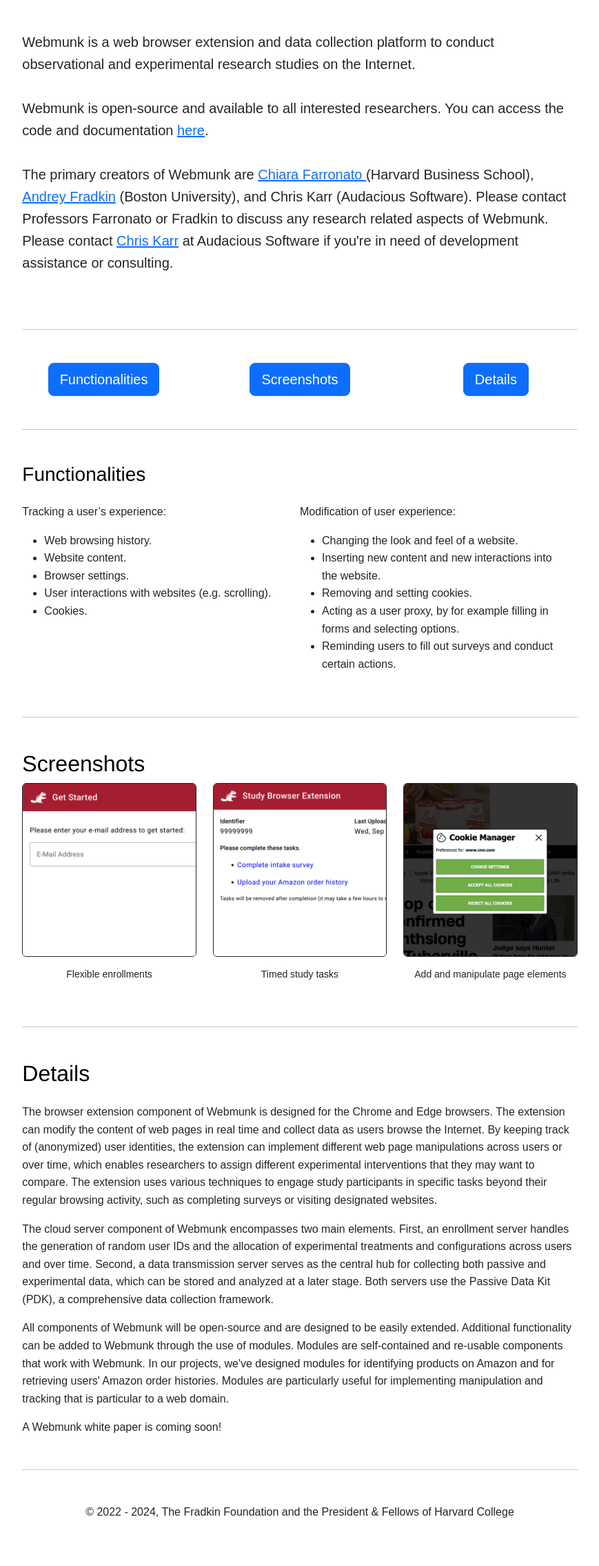
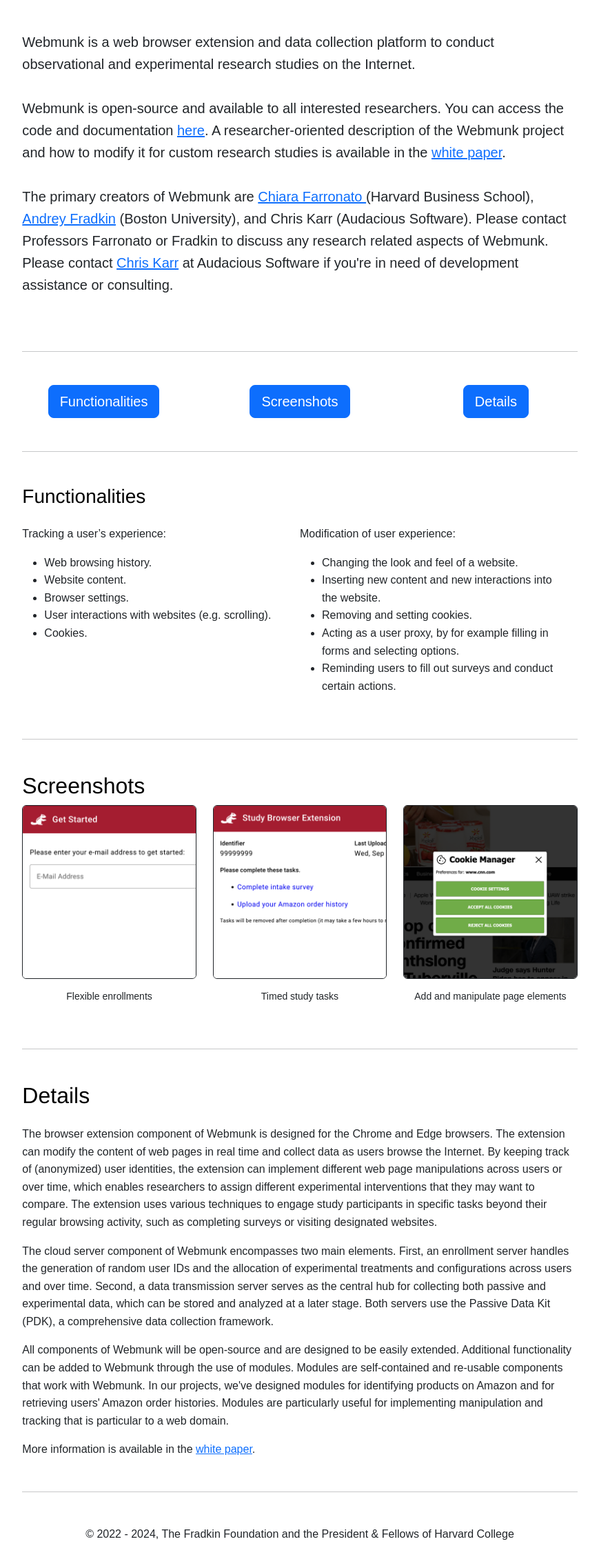
Before and after one commit to Webmunk-Project/www.webmunk.org, a plain HTML site: page index.html in a window 1280 px wide. Shown: the part 106-2376 px from the top of the page at 69% size, without its empty margins (205-1074 px from the left). Drawn offline with nearby package versions, Linux system fonts and the light colour scheme; some packages are replaced by stand-ins of ours; a script that the page names is missing.

Commit message:
white paper

```diff
--- a/index.html
+++ b/index.html
@@ -107,7 +107,7 @@
     <p class="fs-5 col-md-12">
         Webmunk is a web browser extension and data collection platform to conduct observational and experimental research studies on the Internet.<br><br>
 
-        Webmunk is open-source and available to all interested researchers. You can access the code and documentation <a href='https://github.com/Webmunk-Project'>here</a>. <br> <br>
+        Webmunk is open-source and available to all interested researchers. You can access the code and documentation <a href='https://github.com/Webmunk-Project'>here</a>. A researcher-oriented description of the Webmunk project and how to modify it for custom research studies is available in the <a href='webmunk_white_paper.pdf'>white paper</a>.<br> <br>
 
         The primary creators of Webmunk are <a href='https://sites.google.com/site/chiarafarronato/'>Chiara Farronato </a>(Harvard Business School), <a href='https://www.andreyfradkin.com'>Andrey Fradkin</a> (Boston University), and Chris Karr (Audacious Software). Please contact Professors Farronato or Fradkin to discuss any research related aspects of Webmunk. Please contact <a href="mailto:chris@audacious-software.com?subject=Webmunk Inquiry">Chris Karr</a> at Audacious Software if you're in need of development assistance or consulting.<br><br>
 
@@ -211,7 +211,7 @@
         </p>
 
         <p>
-            A Webmunk white paper is coming soon!
+            More information is available in the <a href='webmunk_white_paper.pdf'>white paper</a>.
         <p>
     </div>
     <hr class="col-12 mb-5">
```
Also changed, not shown: 1 other file.
